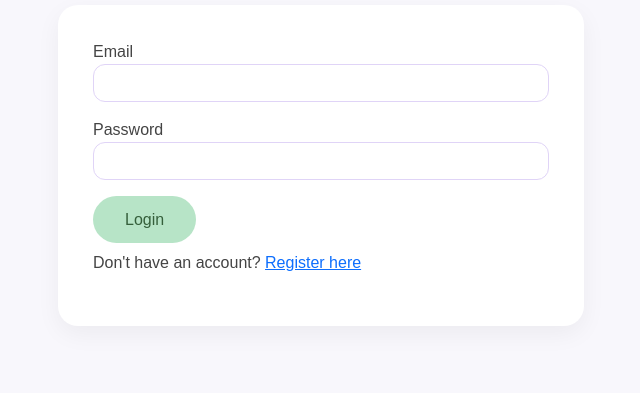
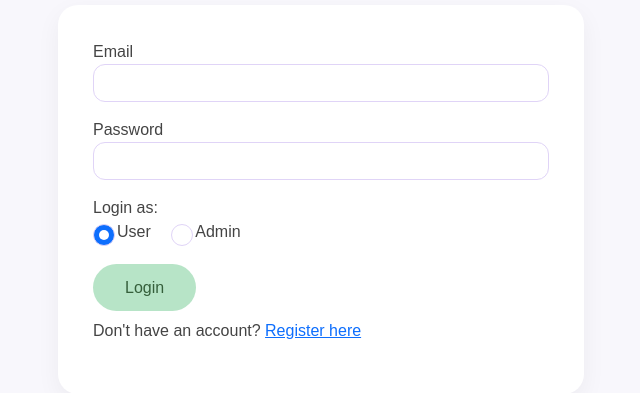
Before and after one commit to nirmita01/Doctor_Appointment, a Flask app: page /login in a window 1280 px wide. Shown: the part 155-548 px from the top of the page, without its empty margins (319-959 px from the left). Run offline with Flask 3, Linux system fonts and the light colour scheme.

Commit message:
Admin Panel added

```diff
--- a/app.py
+++ b/app.py
@@ -2,24 +2,40 @@ from flask import Flask, render_template, redirect, url_for, flash, session, req
 from werkzeug.security import generate_password_hash, check_password_hash
 from models import db, User, Doctor, Appointment
 from config import Config
+from flask_admin import Admin
+from flask_admin.contrib.sqla import ModelView
 
 app = Flask(__name__)
 app.config.from_object(Config)
 db.init_app(app)
 
-# Create tables
+# ---------------- Create Tables ----------------
 with app.app_context():
     db.create_all()
 
+# ---------------- Flask-Admin ----------------
+class AdminModelView(ModelView):
+    def is_accessible(self):
+        return session.get('is_admin')
 
-# ----------------- Home -----------------
+    def inaccessible_callback(self, name, **kwargs):
+        flash("Admins only!", "danger")
+        return redirect(url_for('login'))
+
+admin = Admin(app, name="Doctor System", template_mode='bootstrap3')
+admin.add_view(AdminModelView(User, db.session))
+admin.add_view(AdminModelView(Doctor, db.session))
+admin.add_view(AdminModelView(Appointment, db.session))
+
+
+# ---------------- Home ----------------
 @app.route('/')
 def home():
     doctors = Doctor.query.all()
     return render_template('index.html', doctors=doctors)
 
 
-# ----------------- Register -----------------
+# ---------------- Register ----------------
 @app.route('/register', methods=['GET', 'POST'])
 def register():
     if 'user_id' in session:
@@ -30,15 +46,11 @@ def register():
         email = request.form['email']
         password = request.form['password']
 
-        # Check if user already exists
-        existing_user = User.query.filter_by(email=email).first()
-        if existing_user:
+        if User.query.filter_by(email=email).first():
             flash('Email already registered', 'danger')
             return redirect(url_for('register'))
 
-        # Hash password with PBKDF2-SHA256 to avoid scrypt issue
         hashed_pw = generate_password_hash(password, method='pbkdf2:sha256', salt_length=16)
-
         user = User(name=name, email=email, password=hashed_pw)
         db.session.add(user)
         db.session.commit()
@@ -49,22 +61,37 @@ def register():
     return render_template('register.html')
 
 
-# ----------------- Login -----------------
+# ---------------- Login ----------------
 @app.route('/login', methods=['GET', 'POST'])
 def login():
     if 'user_id' in session:
-        return redirect(url_for('dashboard'))
+        if session.get('is_admin'):
+            return redirect('/admin')
+        else:
+            return redirect(url_for('dashboard'))
 
     if request.method == 'POST':
         email = request.form['email']
         password = request.form['password']
+        role = request.form.get('role', 'user')  # Default to user
 
         user = User.query.filter_by(email=email).first()
         if user and check_password_hash(user.password, password):
+            # Check role
+            if role == 'admin' and not user.is_admin:
+                flash("This account is not an admin.", "danger")
+                return redirect(url_for('login'))
+            if role == 'user' and user.is_admin:
+                flash("Please select Admin login for this account.", "warning")
+                return redirect(url_for('login'))
+
+            # Set session
             session['user_id'] = user.id
             session['user_name'] = user.name
-            flash(f'Welcome, {user.name}!', 'success')
-            return redirect(url_for('dashboard'))
+            session['is_admin'] = user.is_admin
+
+            flash(f"Welcome, {user.name}!", "success")
+            return redirect('/admin' if user.is_admin else url_for('dashboard'))
         else:
             flash('Invalid credentials', 'danger')
             return redirect(url_for('login'))
@@ -72,7 +99,7 @@ def login():
     return render_template('login.html')
 
 
-# ----------------- Logout -----------------
+# ---------------- Logout ----------------
 @app.route('/logout')
 def logout():
     session.clear()
@@ -80,7 +107,7 @@ def logout():
     return redirect(url_for('login'))
 
 
-# ----------------- Dashboard -----------------
+# ---------------- Dashboard ----------------
 @app.route('/dashboard')
 def dashboard():
     if 'user_id' not in session:
@@ -91,7 +118,7 @@ def dashboard():
     return render_template('dashboard.html', doctors=doctors)
 
 
-# ----------------- Book Appointment -----------------
+# ---------------- Book Appointment ----------------
 @app.route('/book', methods=['GET', 'POST'])
 def book():
     if 'user_id' not in session:
@@ -99,8 +126,6 @@ def book():
         return redirect(url_for('login'))
 
     doctors = Doctor.query.all()
-
-    # Get doctor_id from URL query parameter (if any)
     preselected_doctor_id = request.args.get('doctor_id', type=int)
 
     if request.method == 'POST':
@@ -112,9 +137,7 @@ def book():
             flash("Please fill all fields.", "danger")
             return redirect(request.url)
 
-        # Check if slot is already booked
-        existing = Appointment.query.filter_by(doctor_id=doctor_id, date=date, time=time).first()
-        if existing:
+        if Appointment.query.filter_by(doctor_id=doctor_id, date=date, time=time).first():
             flash("This time slot is already booked. Please choose another.", "danger")
             return redirect(request.url)
 
@@ -132,7 +155,7 @@ def book():
     return render_template('book_appointment.html', doctors=doctors, preselected_doctor_id=preselected_doctor_id)
 
 
-# ----------------- View Appointments -----------------
+# ---------------- View Appointments ----------------
 @app.route('/appointments')
 def appointments():
     if 'user_id' not in session:
@@ -143,7 +166,7 @@ def appointments():
     return render_template('appointments.html', appointments=user_appts)
 
 
-# ----------------- Edit Appointment -----------------
+# ---------------- Edit Appointment ----------------
 @app.route('/edit/<int:id>', methods=['GET', 'POST'])
 def edit_appointment(id):
     if 'user_id' not in session:
@@ -162,7 +185,7 @@ def edit_appointment(id):
     return render_template('edit_appointment.html', appt=appt)
 
 
-# ----------------- Delete Appointment -----------------
+# ---------------- Delete Appointment ----------------
 @app.route('/delete/<int:id>')
 def delete_appointment(id):
     if 'user_id' not in session:
@@ -176,6 +199,6 @@ def delete_appointment(id):
     return redirect(url_for('appointments'))
 
 
-# ----------------- Run App -----------------
+# ---------------- Run App ----------------
 if __name__ == "__main__":
     app.run(debug=True)
--- a/models.py
+++ b/models.py
@@ -7,6 +7,7 @@ class User(db.Model):
     name = db.Column(db.String(100))
     email = db.Column(db.String(100), unique=True)
     password = db.Column(db.String(200))
+    is_admin = db.Column(db.Boolean, default=False)
     appointments = db.relationship('Appointment', backref='patient', lazy=True)
 
 class Doctor(db.Model):
--- a/templates/login.html
+++ b/templates/login.html
@@ -13,6 +13,20 @@
         <label>Password</label>
         <input type="password" class="form-control" name="password" required>
       </div>
+
+      <!-- Role selection -->
+      <div class="mb-3">
+        <label>Login as:</label><br>
+        <div class="form-check form-check-inline">
+          <input class="form-check-input" type="radio" name="role" value="user" id="userRadio" checked>
+          <label class="form-check-label" for="userRadio">User</label>
+        </div>
+        <div class="form-check form-check-inline">
+          <input class="form-check-input" type="radio" name="role" value="admin" id="adminRadio">
+          <label class="form-check-label" for="adminRadio">Admin</label>
+        </div>
+      </div>
+
       <button type="submit" class="btn btn-success">Login</button>
       <p class="mt-2">Don't have an account? <a href="{{ url_for('register') }}">Register here</a></p>
     </form>
```
Also changed, not shown: create_admin.py (added, +16 -0 lines), instance/site.db.
